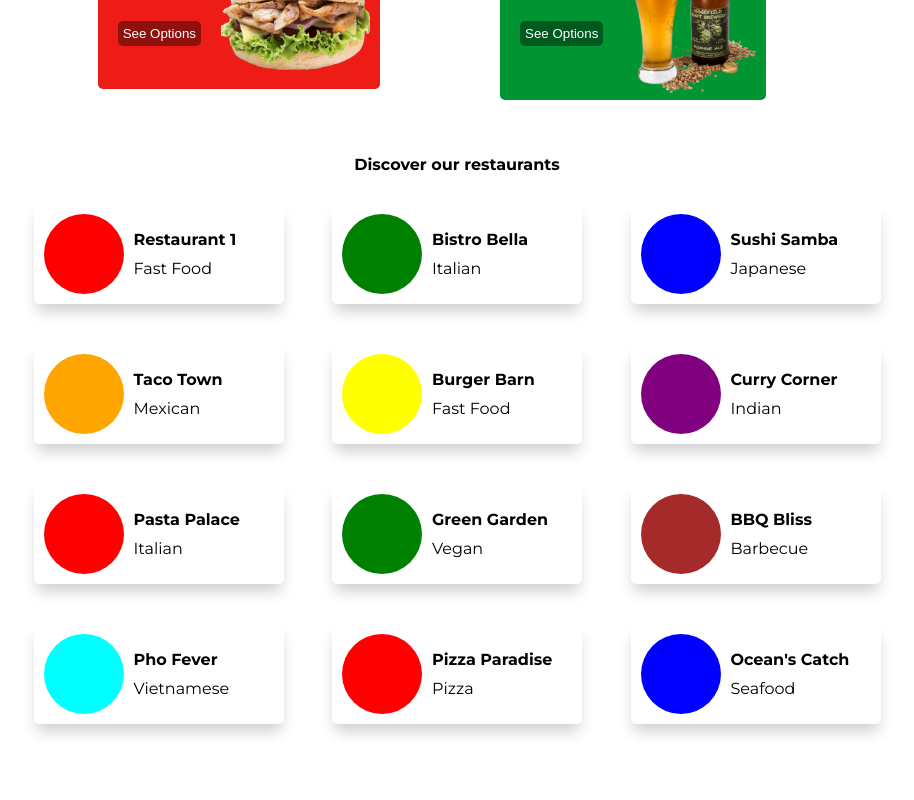
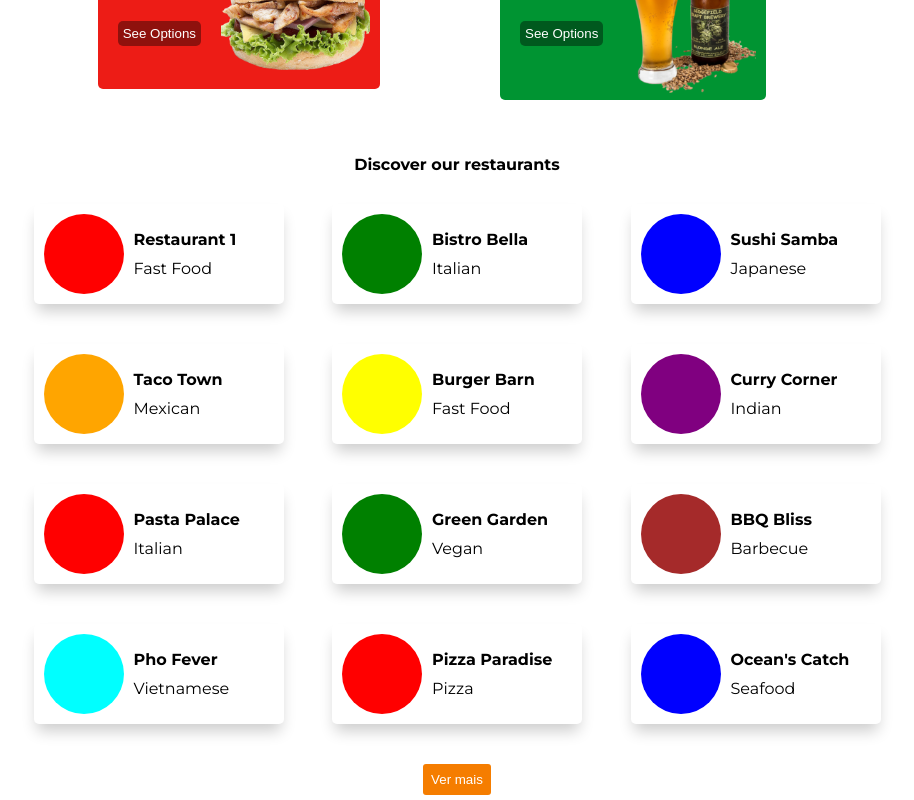
Before and after one commit to IvesUendel/reactProjectsForStudy, a React (Vite) app in the folder unyfood/: page / in a window 1280 px wide. Shown: the part 296-1096 px from the top of the page, without its empty margins (208-1122 px from the left). Before the commit the page ends 1065 px from the top, so only its background shows below. Built offline with nearby package versions, Linux system fonts and the light colour scheme.

Commit message:
added a button on the restaurant component

```diff
--- a/unyfood/src/components/restaurants/restaurants.jsx
+++ b/unyfood/src/components/restaurants/restaurants.jsx
@@ -19,6 +19,7 @@ export default function Restaurants(){
         }
       </div>
 
+        <button className="btn-standard">Ver mais</button>
     </div>
   )
 }
```
